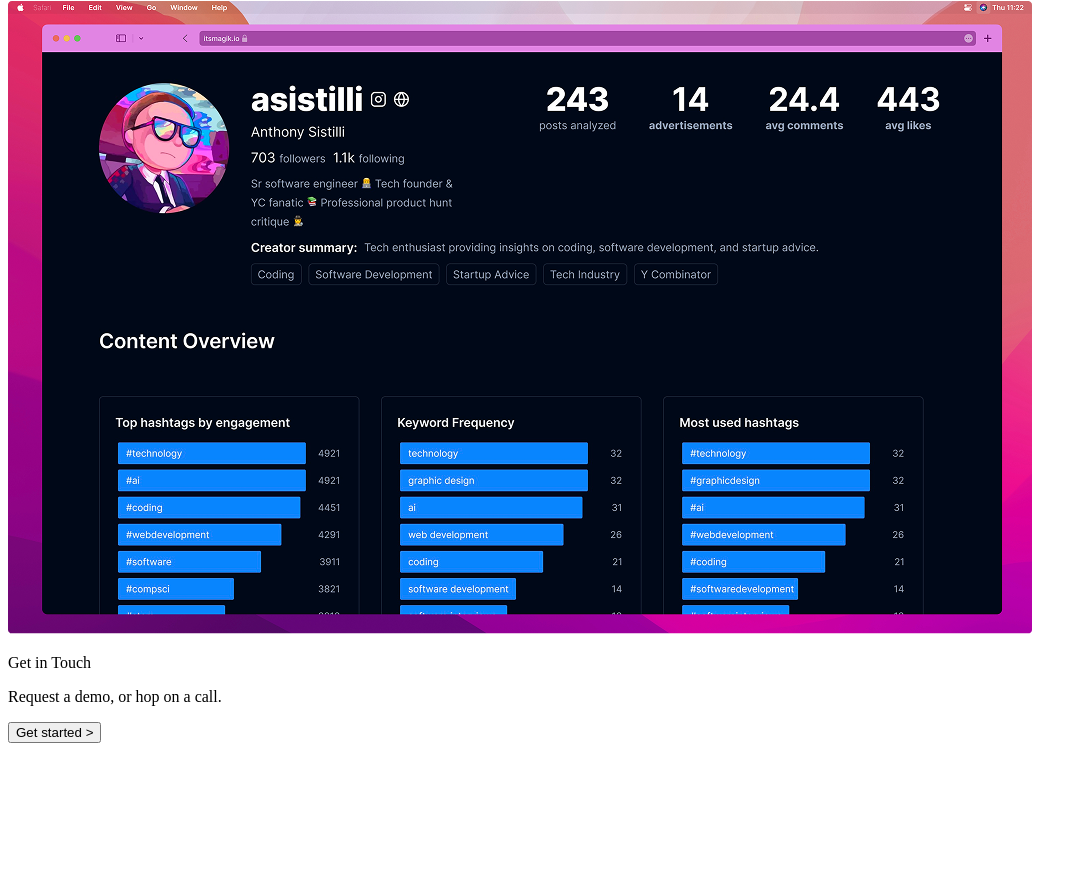
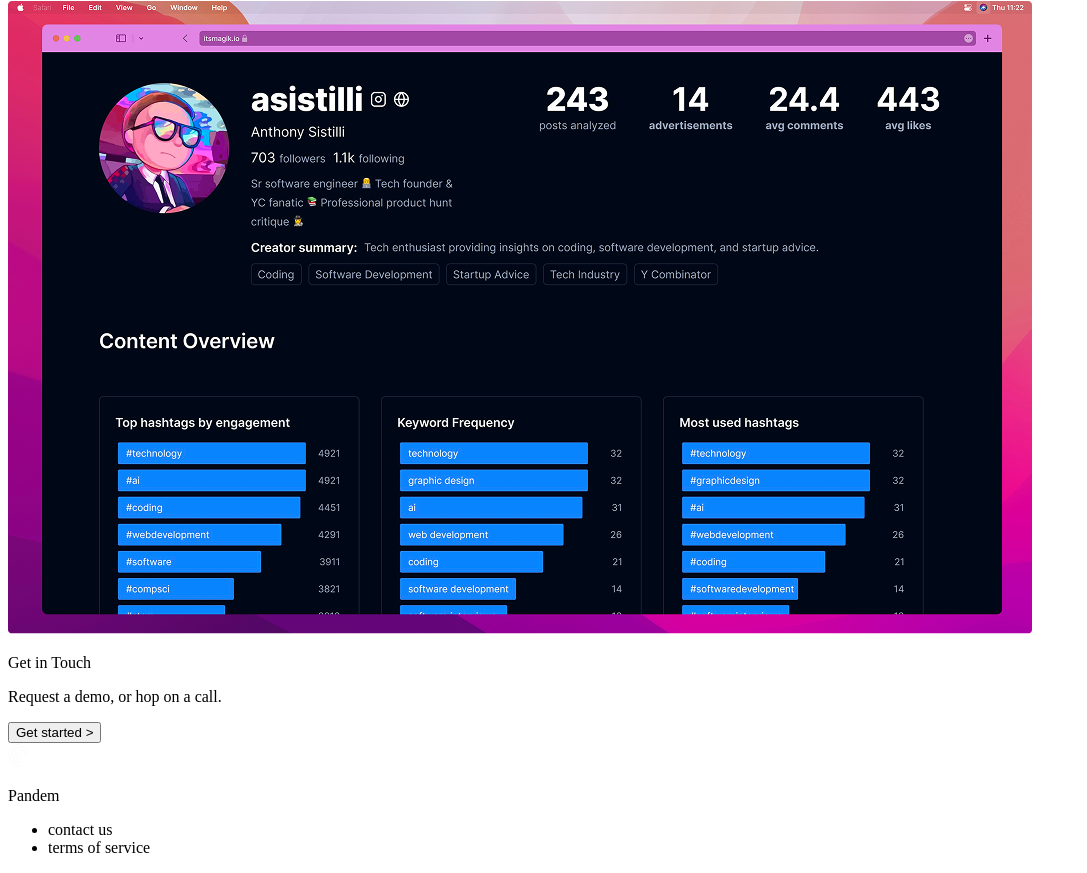
Before and after one commit to Sukhdeep777/practexamen, a plain HTML site: page int1/index.html in a window 1280 px wide. Shown: the part 1601-2474 px from the top of the page, without its empty margins (0-1087 px from the left). Before the commit the page ends 2352 px from the top, so only its background shows below. Drawn offline with Linux system fonts and the light colour scheme.

Commit message:
Footer copiando el div de menu y del pandem del header.

```diff
--- a/int1/index.html
+++ b/int1/index.html
@@ -86,5 +86,21 @@
             <button>Get started ></button>
         </div>
     </section>
+    <footer>
+        <div class="pandem">
+            <div class="logo">
+                <img src="img/logo.png" alt="">
+            </div>
+            <div class="pandem-title">
+                <p>Pandem</p>
+            </div>
+        </div>
+        <div class="menu">
+            <ul>
+                <li>contact us</li>
+                <li>terms of service</li>
+            </ul>
+        </div>
+    </footer>
 </body>
 </html>
```
